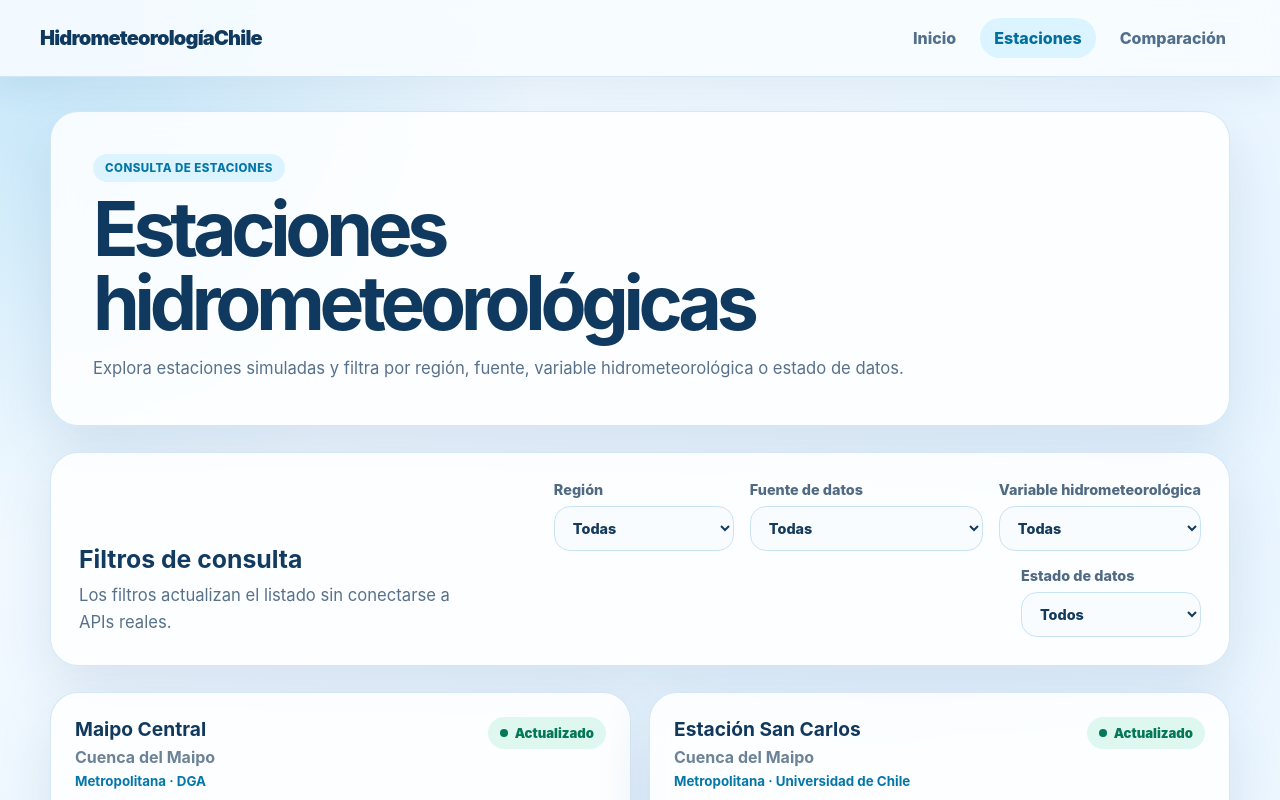
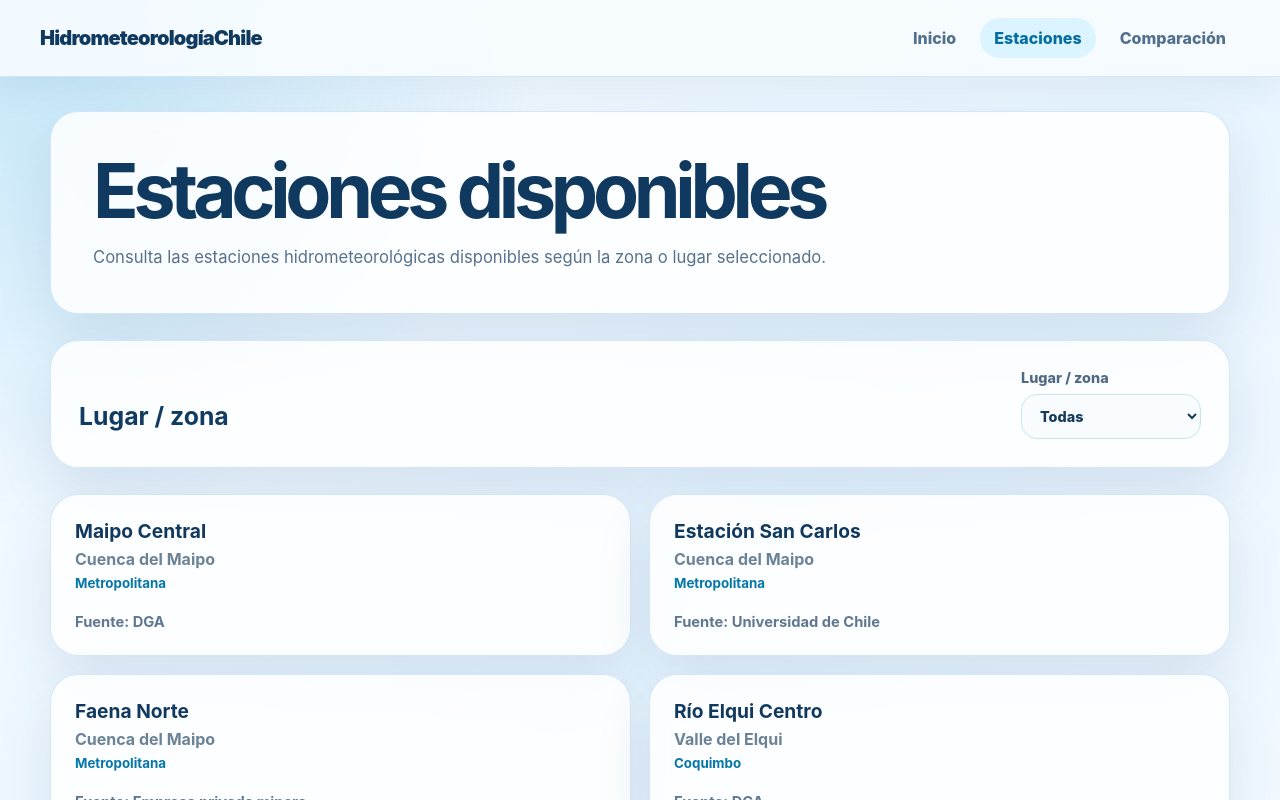
Before and after one commit to vicentekrebs/GPTI, a React (Vite) app: page /estaciones in a window 1280 px wide. Shown: the top 800 px of the page. Built offline with nearby package versions, Linux system fonts and the light colour scheme.

Commit message:
Simplify estaciones page

```diff
--- a/src/pages/Estaciones.jsx
+++ b/src/pages/Estaciones.jsx
@@ -1,52 +1,58 @@
 import { useMemo, useState } from 'react';
-import { configuracionVariables, estaciones, variablesDisponibles } from '../data/hydroData.js';
-
-const estados = ['Actualizado', 'Desactualizado', 'Sin datos'];
-const estadoClases = { Actualizado: 'actualizado', Desactualizado: 'desactualizado', 'Sin datos': 'sin-datos' };
-
-const formatearValor = (estacion, variable) => `${estacion[configuracionVariables[variable].key]} ${configuracionVariables[variable].unidad}`;
+import { estaciones } from '../data/hydroData.js';
 
 function Estaciones() {
-  const [region, setRegion] = useState('Todas');
-  const [fuente, setFuente] = useState('Todas');
-  const [variable, setVariable] = useState('Todas');
-  const [estado, setEstado] = useState('Todos');
+  const [zona, setZona] = useState('Todas');
 
-  const regiones = useMemo(() => ['Todas', ...new Set(estaciones.map((item) => item.region))], []);
-  const fuentes = useMemo(() => ['Todas', ...new Set(estaciones.map((item) => item.fuente))], []);
+  const zonas = useMemo(() => ['Todas', ...new Set(estaciones.map((estacion) => estacion.zona))], []);
 
-  const estacionesFiltradas = useMemo(() => estaciones.filter((estacion) => (
-    (region === 'Todas' || estacion.region === region)
-    && (fuente === 'Todas' || estacion.fuente === fuente)
-    && (estado === 'Todos' || estacion.estadoDatos === estado)
-  )), [estado, fuente, region]);
+  const estacionesFiltradas = useMemo(
+    () => estaciones.filter((estacion) => zona === 'Todas' || estacion.zona === zona),
+    [zona],
+  );
 
   return (
     <div className="page-stack">
       <section className="page-heading">
-        <span className="eyebrow compact">Consulta de estaciones</span>
-        <h1>Estaciones hidrometeorológicas</h1>
-        <p>Explora estaciones simuladas y filtra por región, fuente, variable hidrometeorológica o estado de datos.</p>
+        <h1>Estaciones disponibles</h1>
+        <p>Consulta las estaciones hidrometeorológicas disponibles según la zona o lugar seleccionado.</p>
       </section>
 
-      <section className="filters-panel">
-        <div><h2>Filtros de consulta</h2><p>Los filtros actualizan el listado sin conectarse a APIs reales.</p></div>
+      <section className="filters-panel" aria-label="Filtro de lugar o zona">
+        <div>
+          <h2>Lugar / zona</h2>
+        </div>
         <div className="filters">
-          <label>Región<select value={region} onChange={(event) => setRegion(event.target.value)}>{regiones.map((item) => <option key={item}>{item}</option>)}</select></label>
-          <label>Fuente de datos<select value={fuente} onChange={(event) => setFuente(event.target.value)}>{fuentes.map((item) => <option key={item}>{item}</option>)}</select></label>
-          <label>Variable hidrometeorológica<select value={variable} onChange={(event) => setVariable(event.target.value)}><option>Todas</option>{variablesDisponibles.map((item) => <option key={item}>{item}</option>)}</select></label>
-          <label>Estado de datos<select value={estado} onChange={(event) => setEstado(event.target.value)}><option>Todos</option>{estados.map((item) => <option key={item}>{item}</option>)}</select></label>
+          <label>
+            Lugar / zona
+            <select value={zona} onChange={(event) => setZona(event.target.value)}>
+              {zonas.map((item) => (
+                <option key={item}>{item}</option>
+              ))}
+            </select>
+          </label>
         </div>
       </section>
 
-      <section className="stations-grid" aria-label="Listado de estaciones">
-        {estacionesFiltradas.map((estacion) => (
-          <article className="station-card" key={estacion.id}>
-            <div className="station-header"><div><h3>{estacion.nombre}</h3><span>{estacion.zona}</span><small>{estacion.region} · {estacion.fuente}</small></div><span className={`status ${estadoClases[estacion.estadoDatos]}`}>{estacion.estadoDatos}</span></div>
-            <div className="station-values">{(variable === 'Todas' ? variablesDisponibles : [variable]).map((item) => <div key={item}><span>{item}</span><strong>{formatearValor(estacion, item)}</strong></div>)}</div>
-            <p className="last-update">Última actualización: {estacion.ultimaActualizacion}</p>
+      <section className="stations-grid" aria-label="Listado de estaciones disponibles">
+        {estacionesFiltradas.length > 0 ? (
+          estacionesFiltradas.map((estacion) => (
+            <article className="station-card" key={estacion.id}>
+              <div className="station-header">
+                <div>
+                  <h3>{estacion.nombre}</h3>
+                  <span>{estacion.zona}</span>
+                  <small>{estacion.region}</small>
+                </div>
+              </div>
+              <p className="last-update">Fuente: {estacion.fuente}</p>
+            </article>
+          ))
+        ) : (
+          <article className="station-card">
+            <p className="last-update">No hay estaciones disponibles para el lugar seleccionado.</p>
           </article>
-        ))}
+        )}
       </section>
     </div>
   );
```
